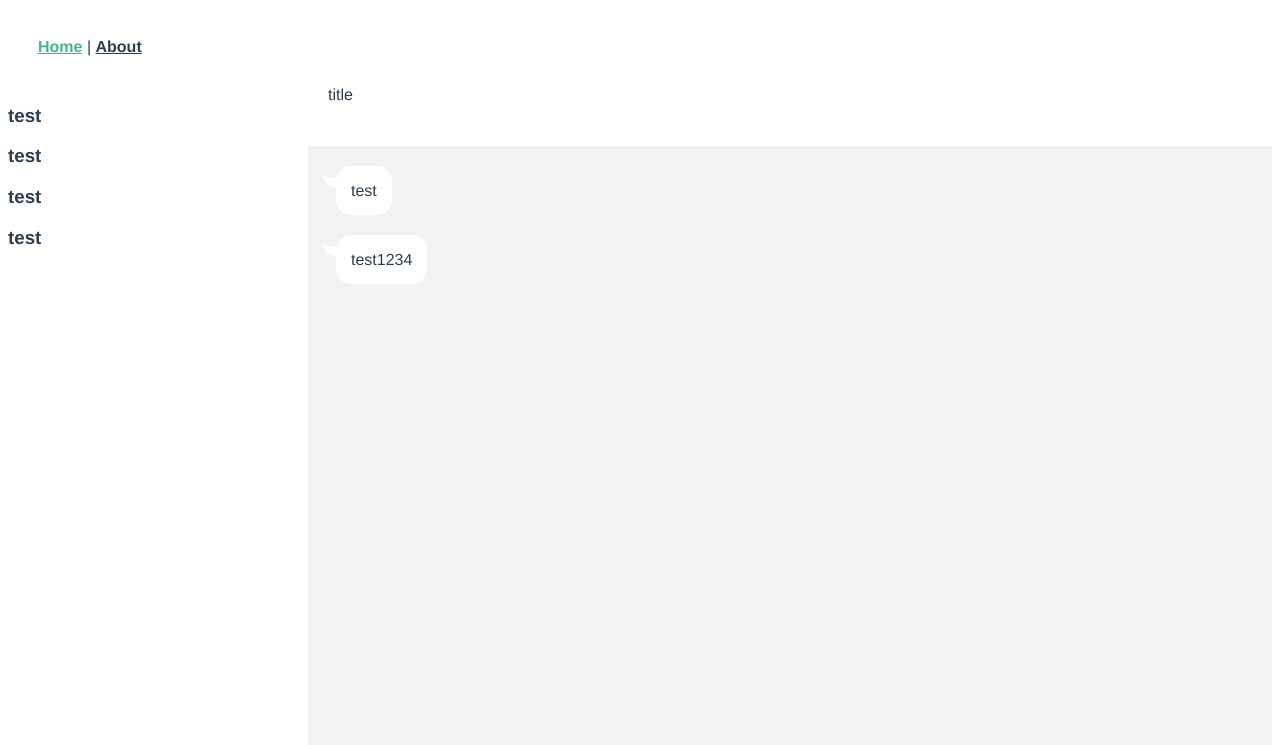
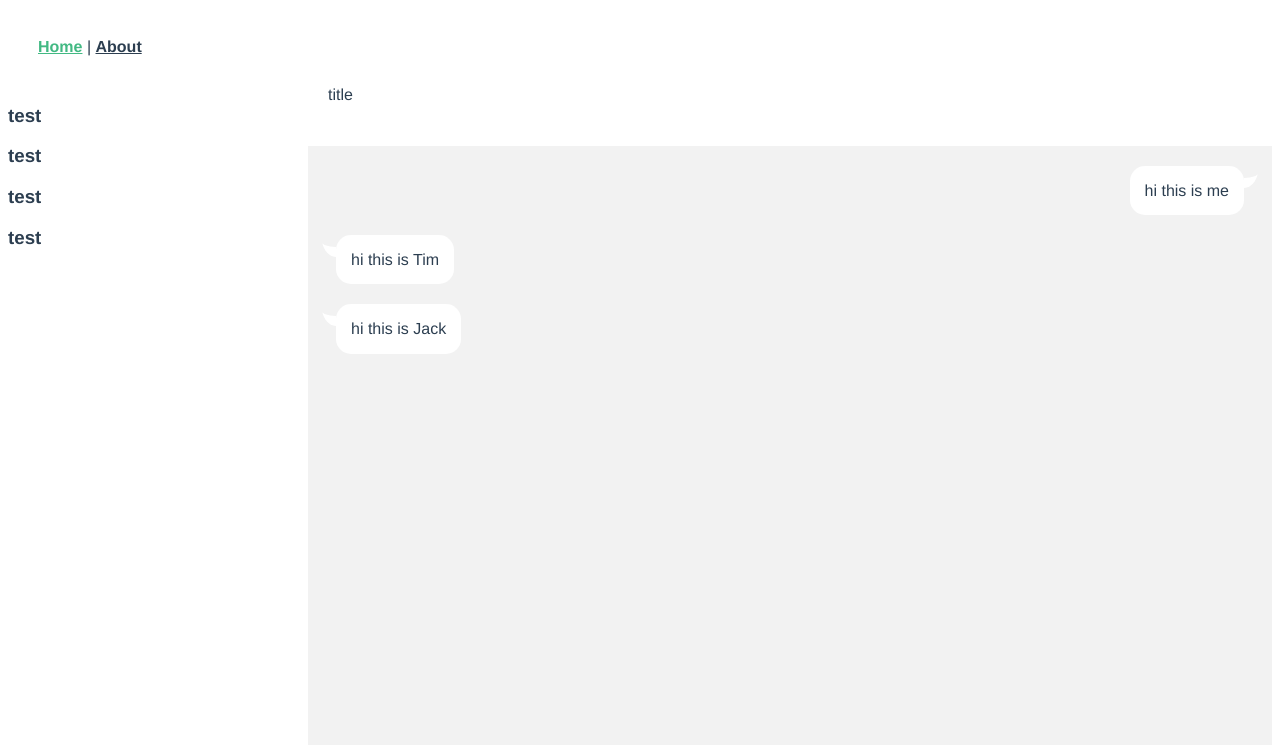
Before and after one commit to kagaya85/VChat, a Vue app: page /#/ in a window 1280 px wide. Shown: the top 745 px of the page. Built offline with nearby package versions, Linux system fonts and the light colour scheme.

Commit message:
消息发送逻辑实现 & 添加isMe气泡

```diff
--- a/src/components/Message.vue
+++ b/src/components/Message.vue
@@ -1,5 +1,5 @@
 <template>
-  <div class="message">
+  <div :class="['message', isMe ? 'is-me' : 'not-me']">
     <div class="bubble">
       <slot></slot>
     </div>
@@ -9,8 +9,8 @@
 <script>
 export default {
   name: "message",
-  data() {
-    return {};
+  props: {
+    isMe: Boolean
   }
 };
 </script>
@@ -25,13 +25,20 @@ export default {
   display: inline-block;
   position: relative;
   padding: 15px;
-  left: 0px;
   line-height: 1.2;
   background: #fff;
   border-radius: 15px;
 }
 
-.bubble:before {
+.is-me {
+  text-align: right;
+}
+
+.not-me {
+  text-align: left;
+}
+
+.not-me .bubble:before {
   content: '';
   position: absolute;
   top: -8px;
@@ -42,7 +49,7 @@ export default {
   border-bottom-left-radius: 40px 60px;
 }
 
-.bubble:after {
+.not-me .bubble:after {
   content: '';
   position: absolute;
   top: -8px;
@@ -53,4 +60,26 @@ export default {
   border-bottom-left-radius: 100px 40px;
 }
 
+.is-me .bubble:before {
+  content: '';
+  position: absolute;
+  top: -8px;
+  right: -15px;
+  height: 30px;
+  width: 15px;
+  background-color: #fff;
+  border-bottom-right-radius: 40px 60px;
+}
+
+.is-me .bubble:after {
+  content: '';
+  position: absolute;
+  top: -8px;
+  right: -15px;
+  width: 15px;
+  height: 20px;
+  background-color: #f2f2f2;
+  border-bottom-right-radius: 100px 40px;
+}
+
 </style>
--- a/src/components/SendBox.vue
+++ b/src/components/SendBox.vue
@@ -12,7 +12,7 @@
         /
         <span>{{maxlen}}</span>
       </div>
-      <el-button type="primary">{{$t('send')}}</el-button>
+      <el-button type="primary" @click="sendClicked">{{$t('send')}}</el-button>
     </div>
   </div>
 </template>
@@ -31,7 +31,14 @@ export default {
       this.textarea = this.textarea.substring(0, this.maxlen);
     }
   },
-  methods: {}
+  methods: {
+    sendClicked: function() {
+      if(this.textarea.length == 0)
+        return;
+      this.$emit('send', this.textarea);
+      this.textarea = "";
+    }
+  }
 };
 </script>
 
--- a/src/views/Home.vue
+++ b/src/views/Home.vue
@@ -12,10 +12,9 @@
       <el-container>
         <el-header>title</el-header>
         <el-main class="msg-win">
-          <Message>test</Message>
-          <Message>test1234</Message>
+          <Message v-for="(msg, index) in msgList" :key="index" :isMe='msg.isMe'>{{msg.content}}</Message>
         </el-main>
-        <SendBox></SendBox>
+        <SendBox @send='sendMsg'></SendBox>
       </el-container>
     </el-container>
   </div>
@@ -35,14 +34,28 @@ export default {
     UserItem,
     SendBox,
     Message
-  }
+  },
+  data() {
+    return {
+      msgList: [
+        {isMe: true, content: 'hi this is me'},
+        {isMe: false, content: 'hi this is Tim'},
+        {isMe: false, content: 'hi this is Jack'},
+      ]
+    }
+  },
+  methods: {
+    sendMsg: function(message) {
+      this.msgList.push({isMe: true, content: message});
+    }
+  },
 }
 </script>
 
 <style scoped>
 .msg-win {
   background-color: #f2f2f2;
-  height: 800px;
+  height: 600px;
 }
 
 </style>
```
